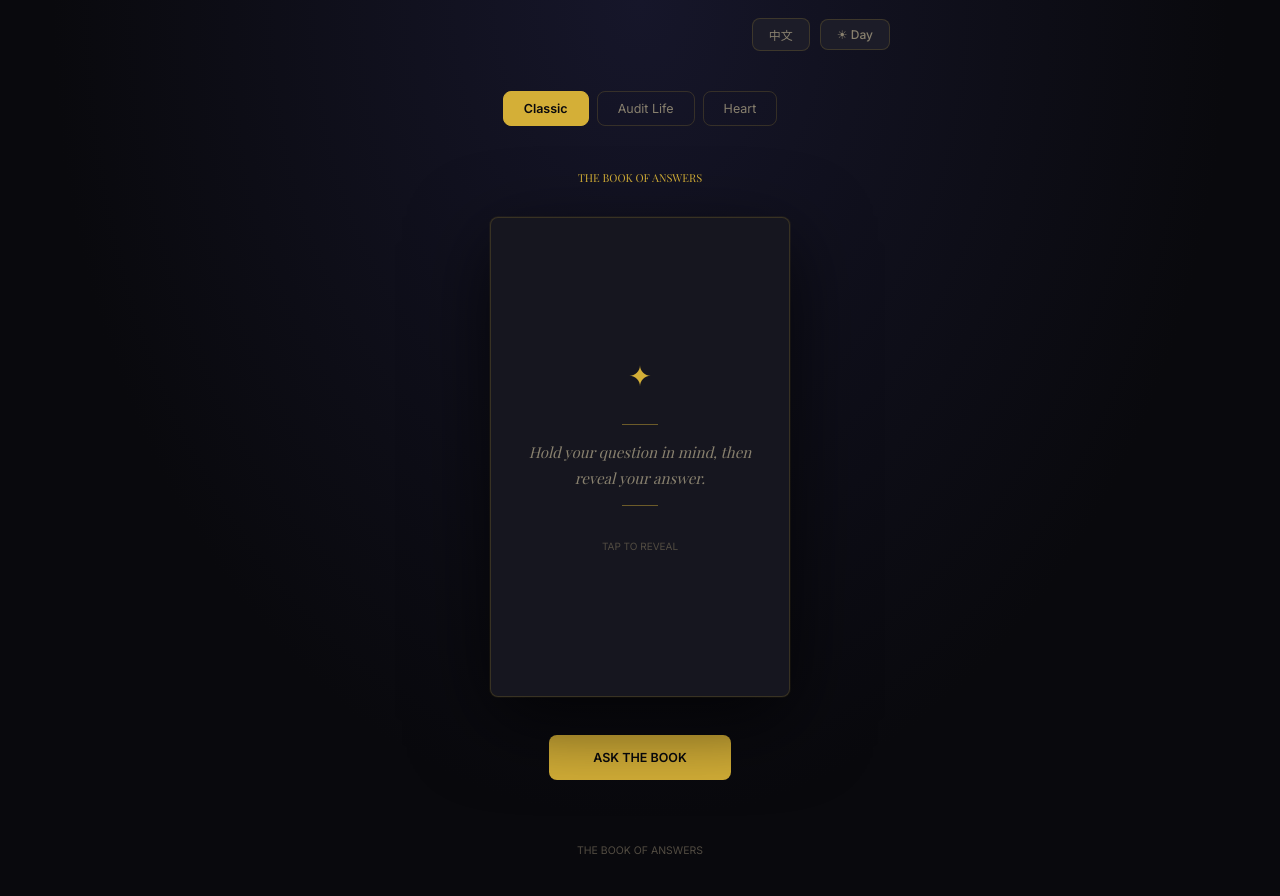
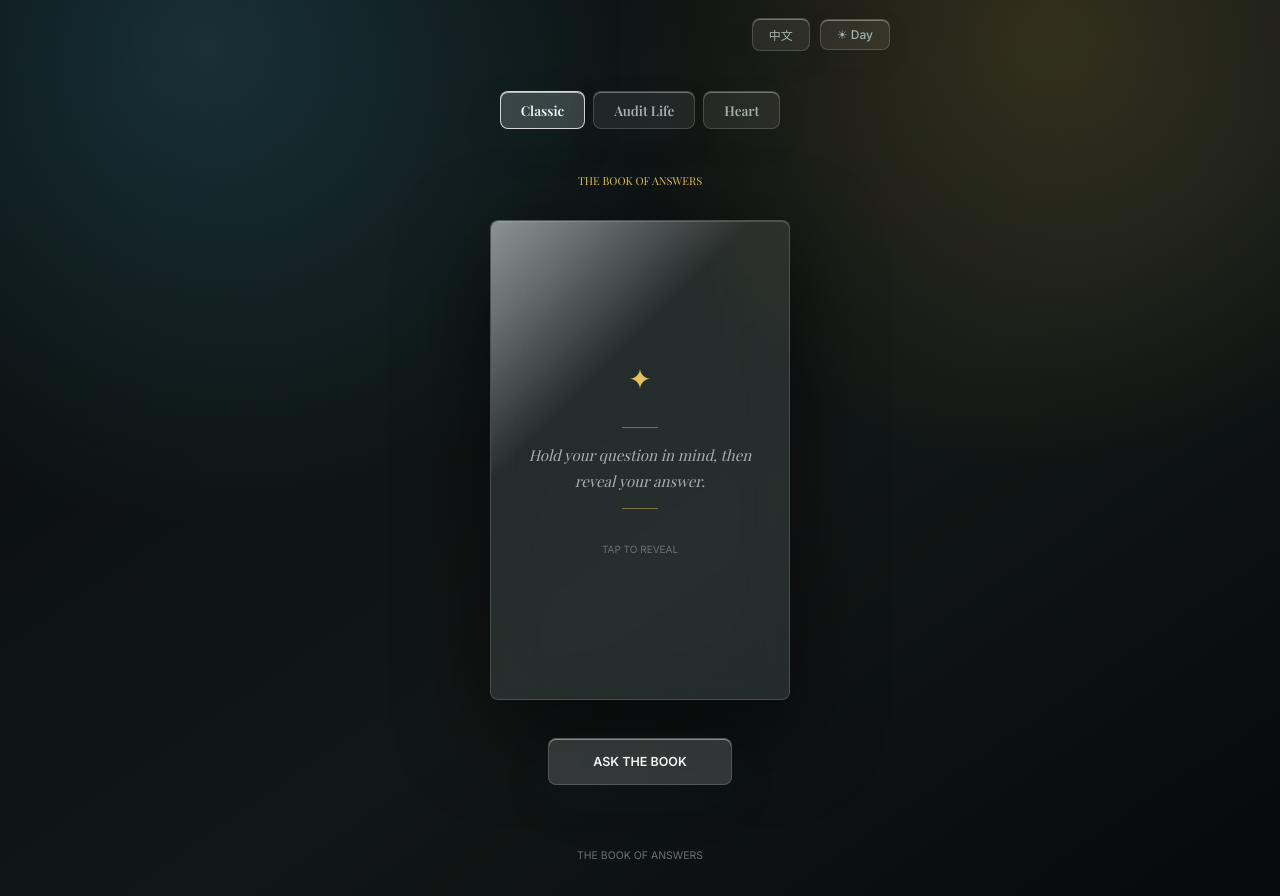
Before and after one commit to alanwongsai/BookOfAnswers, a plain HTML site: page index.html in a window 1280 px wide. Both pictures are taken after a click on the button "☽ Night". Drawn offline with nearby package versions, Linux system fonts and the light colour scheme; a web font is replaced by a local one.

Commit message:
Update index.html

```diff
--- a/index.html
+++ b/index.html
@@ -17,39 +17,47 @@
   <style>
     /* ── Theme Tokens ─────────────────────────────── */
     :root {
-      --bg:           #f7f3eb;
-      --surface:      #ede7d4;
-      --card-bg:      #fdfaf3;
-      --gold:         #9a7b2e;
-      --gold-light:   #c4972f;
-      --text:         #1c1a15;
-      --text-muted:   #7a7060;
-      --text-faint:   #b0a898;
-      --border:       rgba(154,123,46,0.22);
-      --shadow:       0 24px 64px rgba(0,0,0,0.10), 0 2px 8px rgba(0,0,0,0.06);
-      --pill-bg:      #eae3d0;
-      --pill-active:  #9a7b2e;
-      --pill-text:    #fdfaf3;
-      --btn-bg:       #9a7b2e;
-      --btn-text:     #fdfaf3;
+      --bg:           #eef5f6;
+      --bg-aura-1:    rgba(137, 198, 210, 0.34);
+      --bg-aura-2:    rgba(234, 196, 109, 0.24);
+      --glass:        rgba(255,255,255,0.52);
+      --glass-strong: rgba(255,255,255,0.70);
+      --card-bg:      rgba(255,255,255,0.62);
+      --gold:         #8f7228;
+      --gold-light:   #d5b24c;
+      --text:         #111817;
+      --text-muted:   #526060;
+      --text-faint:   #8b9898;
+      --border:       rgba(255,255,255,0.56);
+      --glass-line:   rgba(20,45,48,0.12);
+      --shadow:       0 26px 70px rgba(25,55,60,0.18), inset 0 1px 0 rgba(255,255,255,0.76);
+      --pill-bg:      rgba(255,255,255,0.42);
+      --pill-active:  rgba(255,255,255,0.78);
+      --pill-text:    #172120;
+      --btn-bg:       rgba(255,255,255,0.72);
+      --btn-text:     #172120;
     }
 
     [data-theme="dark"] {
-      --bg:           #09090d;
-      --surface:      #111117;
-      --card-bg:      #16161f;
-      --gold:         #d4af37;
-      --gold-light:   #edd96a;
-      --text:         #f0e8d4;
-      --text-muted:   #88806e;
-      --text-faint:   #524c42;
-      --border:       rgba(212,175,55,0.18);
-      --shadow:       0 24px 80px rgba(0,0,0,0.7), 0 0 0 1px rgba(212,175,55,0.08);
-      --pill-bg:      #1c1c28;
-      --pill-active:  #d4af37;
-      --pill-text:    #09090d;
-      --btn-bg:       #d4af37;
-      --btn-text:     #09090d;
+      --bg:           #080b0d;
+      --bg-aura-1:    rgba(74, 176, 195, 0.22);
+      --bg-aura-2:    rgba(219, 174, 75, 0.18);
+      --glass:        rgba(255,255,255,0.08);
+      --glass-strong: rgba(255,255,255,0.14);
+      --card-bg:      rgba(255,255,255,0.10);
+      --gold:         #e2c25d;
+      --gold-light:   #f3dc82;
+      --text:         #f1f6f4;
+      --text-muted:   #a5b1af;
+      --text-faint:   #687371;
+      --border:       rgba(255,255,255,0.16);
+      --glass-line:   rgba(255,255,255,0.10);
+      --shadow:       0 28px 86px rgba(0,0,0,0.58), inset 0 1px 0 rgba(255,255,255,0.16);
+      --pill-bg:      rgba(255,255,255,0.08);
+      --pill-active:  rgba(255,255,255,0.18);
+      --pill-text:    #f1f6f4;
+      --btn-bg:       rgba(255,255,255,0.16);
+      --btn-text:     #f1f6f4;
     }
 
     /* ── Reset ────────────────────────────────────── */
@@ -64,7 +72,10 @@
     body {
       min-height: 100vh;
       min-height: 100svh;
-      background: var(--bg);
+      background:
+        radial-gradient(circle at 18% 6%, var(--bg-aura-1), transparent 34%),
+        radial-gradient(circle at 82% 4%, var(--bg-aura-2), transparent 32%),
+        linear-gradient(145deg, var(--bg), #f8fbfb 52%, #e9f2f3);
       color: var(--text);
       font-family: 'Inter', sans-serif;
       display: flex;
@@ -75,7 +86,10 @@
     }
 
     [data-theme="dark"] body {
-      background: radial-gradient(ellipse at 50% 0%, #16162a 0%, #09090d 65%);
+      background:
+        radial-gradient(circle at 16% 5%, var(--bg-aura-1), transparent 35%),
+        radial-gradient(circle at 82% 4%, var(--bg-aura-2), transparent 32%),
+        linear-gradient(145deg, #080b0d, #111716 58%, #07090b);
     }
 
     /* ── Top Bar ──────────────────────────────────── */
@@ -100,7 +114,10 @@
       letter-spacing: 0;
       color: var(--text-muted);
       cursor: pointer;
-      transition: color 0.25s, border-color 0.25s, background 0.25s;
+      box-shadow: inset 0 1px 0 rgba(255,255,255,0.35), 0 10px 28px rgba(20,45,48,0.08);
+      backdrop-filter: blur(18px) saturate(150%);
+      -webkit-backdrop-filter: blur(18px) saturate(150%);
+      transition: color 0.25s, border-color 0.25s, background 0.25s, box-shadow 0.25s;
       user-select: none;
     }
 
@@ -128,25 +145,28 @@
     }
 
     .book-tab {
-      background: none;
+      background: var(--pill-bg);
       border: 1px solid var(--border);
       border-radius: 8px;
       padding: 9px 20px;
-      font-size: 12.5px;
-      font-family: 'Inter', sans-serif;
-      font-weight: 400;
+      font-size: 13.5px;
+      font-family: 'Playfair Display', serif;
+      font-weight: 600;
       letter-spacing: 0;
       color: var(--text-muted);
       cursor: pointer;
-      transition: all 0.3s ease;
+      box-shadow: inset 0 1px 0 rgba(255,255,255,0.34), 0 12px 34px rgba(20,45,48,0.08);
+      backdrop-filter: blur(18px) saturate(155%);
+      -webkit-backdrop-filter: blur(18px) saturate(155%);
+      transition: color 0.3s ease, border-color 0.3s ease, background 0.3s ease, box-shadow 0.3s ease;
       user-select: none;
     }
 
     .book-tab.active {
       background: var(--pill-active);
-      border-color: var(--pill-active);
+      border-color: rgba(255,255,255,0.78);
       color: var(--pill-text);
-      font-weight: 600;
+      box-shadow: inset 0 1px 0 rgba(255,255,255,0.62), 0 16px 42px rgba(20,45,48,0.13);
     }
 
     .book-tab:hover:not(.active) {
@@ -199,6 +219,8 @@
       background: var(--card-bg);
       border: 1px solid var(--border);
       box-shadow: var(--shadow);
+      backdrop-filter: blur(24px) saturate(165%);
+      -webkit-backdrop-filter: blur(24px) saturate(165%);
       display: flex;
       flex-direction: column;
       align-items: center;
@@ -209,6 +231,23 @@
 
     .card-back {
       transform: rotateY(180deg);
+    }
+
+    .card-face::before {
+      content: "";
+      position: absolute;
+      inset: 0;
+      border-radius: inherit;
+      pointer-events: none;
+      background:
+        linear-gradient(135deg, rgba(255,255,255,0.56), transparent 34%),
+        linear-gradient(315deg, transparent 66%, rgba(255,255,255,0.20));
+      opacity: 0.72;
+    }
+
+    .card-face > * {
+      position: relative;
+      z-index: 1;
     }
 
     /* subtle hover lift */
@@ -270,7 +309,7 @@
     .ask-btn {
       background: var(--btn-bg);
       color: var(--btn-text);
-      border: none;
+      border: 1px solid var(--border);
       border-radius: 8px;
       padding: 15px 44px;
       font-size: 12.5px;
@@ -279,17 +318,20 @@
       letter-spacing: 0;
       text-transform: uppercase;
       cursor: pointer;
+      box-shadow: inset 0 1px 0 rgba(255,255,255,0.44), 0 18px 48px rgba(20,45,48,0.14);
+      backdrop-filter: blur(18px) saturate(155%);
+      -webkit-backdrop-filter: blur(18px) saturate(155%);
       transition: transform 0.25s ease, box-shadow 0.25s ease, background 0.5s ease, color 0.5s ease;
       user-select: none;
     }
 
     .ask-btn:hover {
       transform: translateY(-3px);
-      box-shadow: 0 10px 28px rgba(154,123,46,0.28);
+      box-shadow: inset 0 1px 0 rgba(255,255,255,0.58), 0 24px 54px rgba(20,45,48,0.18);
     }
 
     [data-theme="dark"] .ask-btn:hover {
-      box-shadow: 0 10px 28px rgba(212,175,55,0.22);
+      box-shadow: inset 0 1px 0 rgba(255,255,255,0.18), 0 24px 54px rgba(0,0,0,0.36);
     }
 
     .ask-btn:active {
@@ -313,7 +355,10 @@
     }
 
     @media (max-width: 380px) {
-      .card-scene { width: clamp(210px, min(82vw, 38svh), 270px); }
+      .card-scene {
+        width: clamp(220px, min(84vw, 40svh), 280px);
+        aspect-ratio: 10 / 13.8;
+      }
       .book-tab { padding: 8px 14px; font-size: 11.5px; }
       .ask-btn { width: min(100%, 260px); padding-inline: 24px; }
     }
@@ -322,7 +367,10 @@
       .top-bar { margin-bottom: 16px; }
       .book-tabs { margin-bottom: 16px; }
       .book-title { margin-bottom: 14px; }
-      .card-scene { width: clamp(180px, min(74vw, 34svh), 240px); }
+      .card-scene {
+        width: clamp(190px, min(76vw, 36svh), 250px);
+        aspect-ratio: 10 / 13.4;
+      }
       .card-hint { margin-top: 14px; }
       .ornament { font-size: 24px; margin-bottom: 14px; }
       .footer { display: none; }
```
